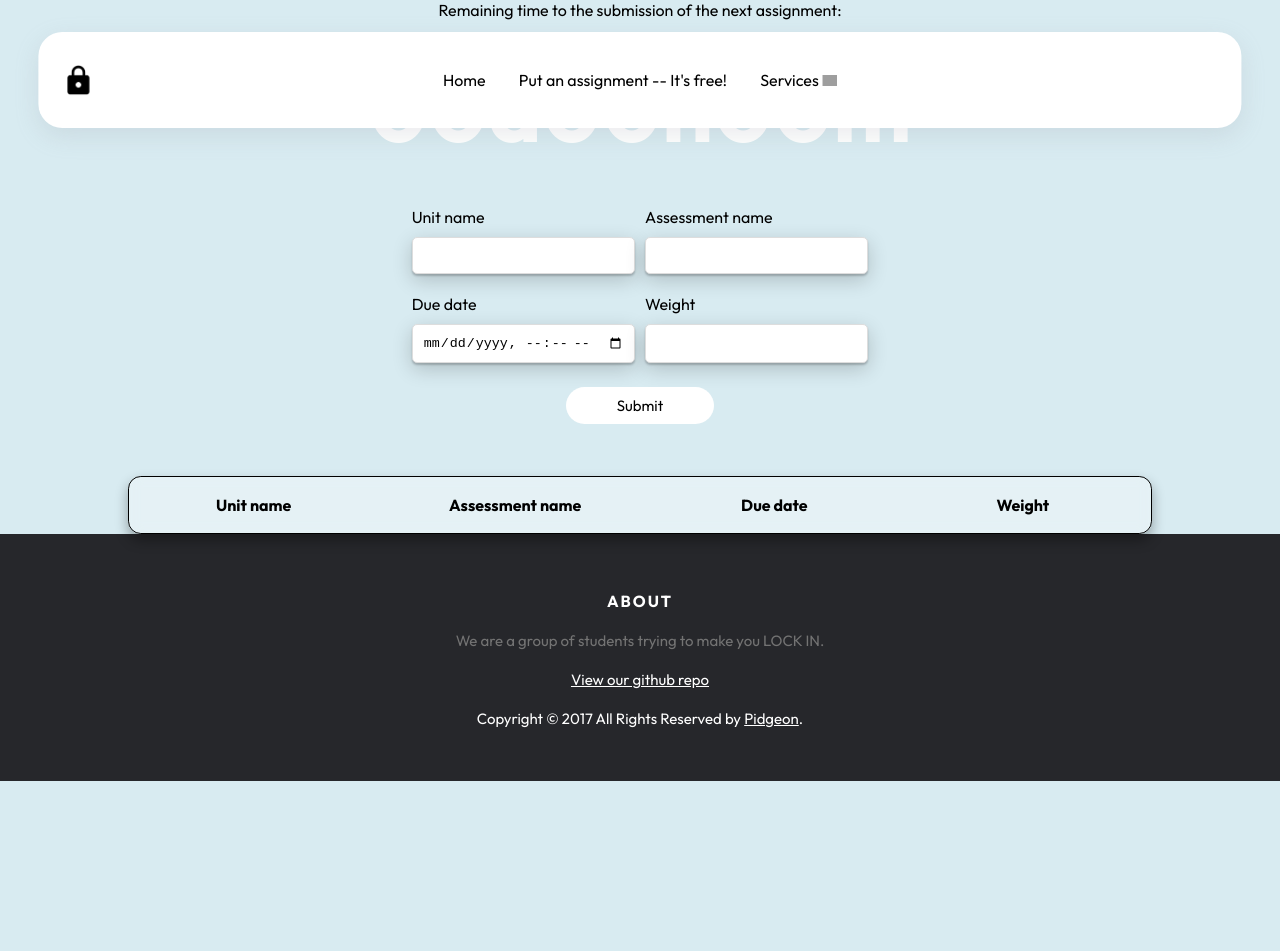
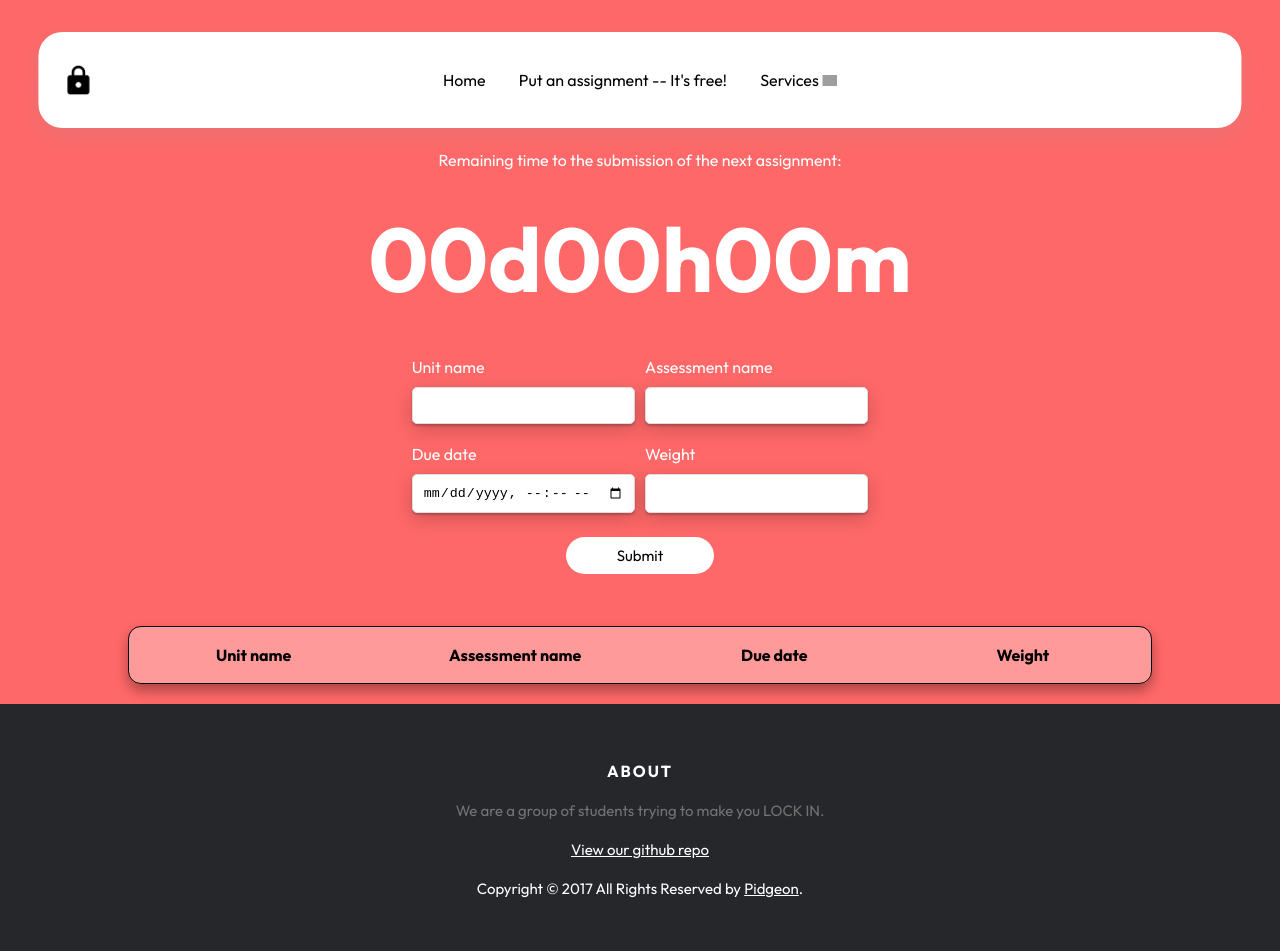
Before and after one commit to ekwa0007/Web-Hackathon, a plain HTML site: page test.html in a window 1280 px wide. Before the commit the page ends 800 px from the top, so only its background shows below. Drawn offline with nearby package versions, Linux system fonts and the light colour scheme; grey boxes are pictures that could not be loaded.

Commit message:
changes i didn't keep track

```diff
--- a/test.css
+++ b/test.css
@@ -5,12 +5,14 @@ body {
     font-style: normal;
     height: 100vh;
     margin: 0;
-    background-color: rgb(216, 235, 241);
+    background-color: #ff6868;
 }
 
 label[for="remainingTime"] {
+    margin-top: 150px;
     text-align: center !important;
     display: block;
+    color:white;
 }
 
 h1 {
@@ -35,6 +37,7 @@ h1 {
     grid-gap: 10px;
     justify-content: center;
     margin: 10px;
+    color: #fff;
 }
 
 #assesInfo input {
@@ -97,6 +100,7 @@ h1 {
     box-shadow: 0 .4rem .8rem #0005;
     border-radius: .8rem;
     align-content: center;
+    margin-bottom: 20px;
 }
 
 .outputTable table, th, td {
```
